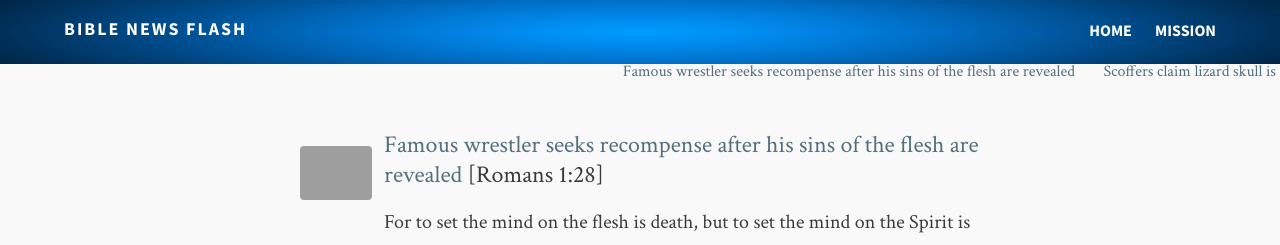
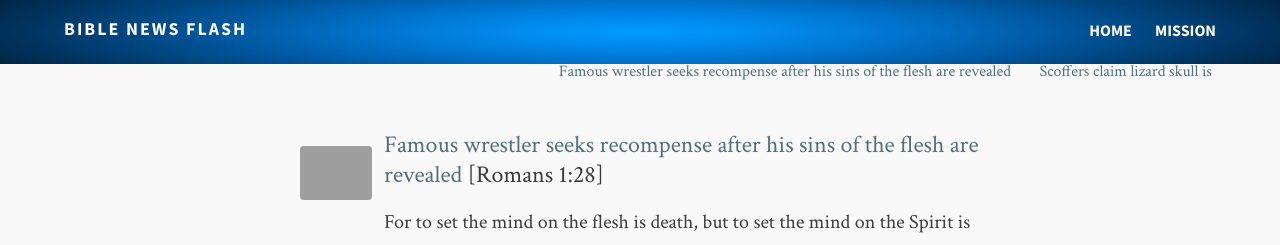
Before and after one commit to flashlightministries/oilforlight, a Jekyll site: the page built from index.html, in a window 1280 px wide. Shown: the top 245 px of the page. Built offline with Jekyll 4.4.1, drawn with Linux system fonts in a browser that asks for light colours; the list of posts is cut into pages by our own code; grey boxes are pictures that could not be loaded.

```diff
--- a/_layouts/default.html
+++ b/_layouts/default.html
@@ -7,7 +7,7 @@
 
   <div class="marquee">
     {% for post in site.posts | limit:3 %}
-      <span><a href="{{ site.url }}{{ post.url }}">{{ post.title }}</a></span>
+      <a href="{{ site.url }}{{ post.url }}">{{ post.title }}</a>
     {% endfor %}
   </div>
 
--- a/_sass/_styles.scss
+++ b/_sass/_styles.scss
@@ -913,7 +913,7 @@ p.small {
 }
 
 .marquee {
-  width: 100%;
+  width: 95%;
   overflow: hidden;
 }
 
```
